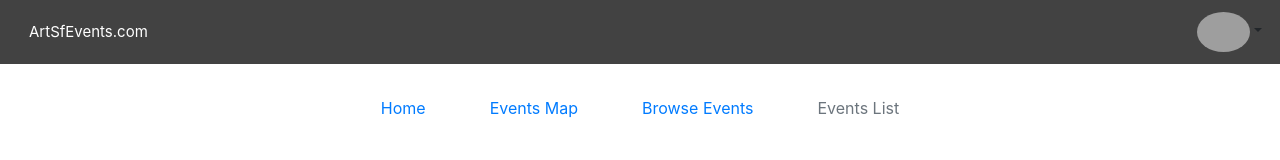
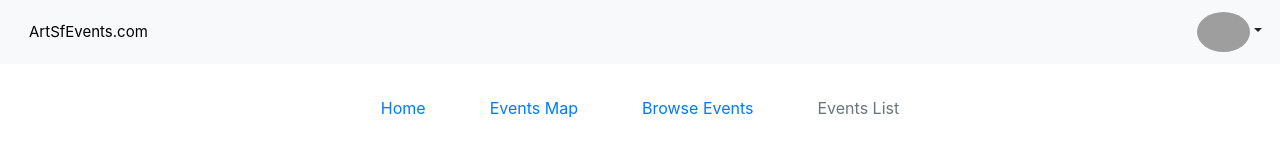
Before and after one commit to GandalfGrey123/sf-art-mapper, a React (Create React App) app in the folder client/: page / in a window 1280 px wide. Shown: the top 160 px of the page. Built offline with nearby package versions, Linux system fonts and the light colour scheme; grey boxes are pictures that could not be loaded; what google-maps-react would draw is missing.

Commit message:
styled app bar

```diff
--- a/client/public/styles/app-bar.css
+++ b/client/public/styles/app-bar.css
@@ -1,11 +1,10 @@
 .app-nav-bar{
  padding:5px;
- background-color: rgb(66, 66, 66) !important;
 }
 
 .app-nav-brand{
  font-size:15px;
- color: white !important;
+ color: black !important;
 }
 
 .avatar{
```
